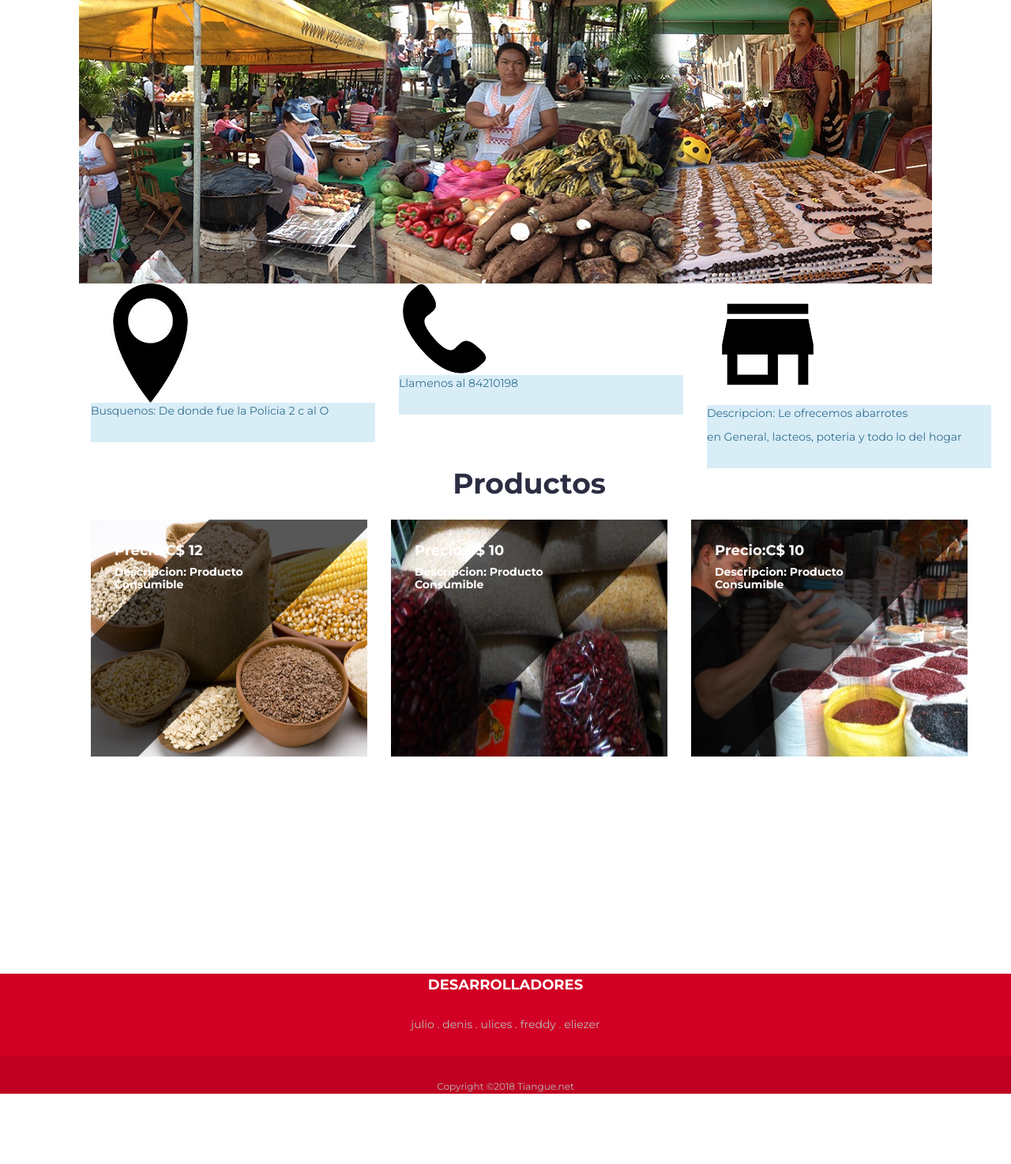
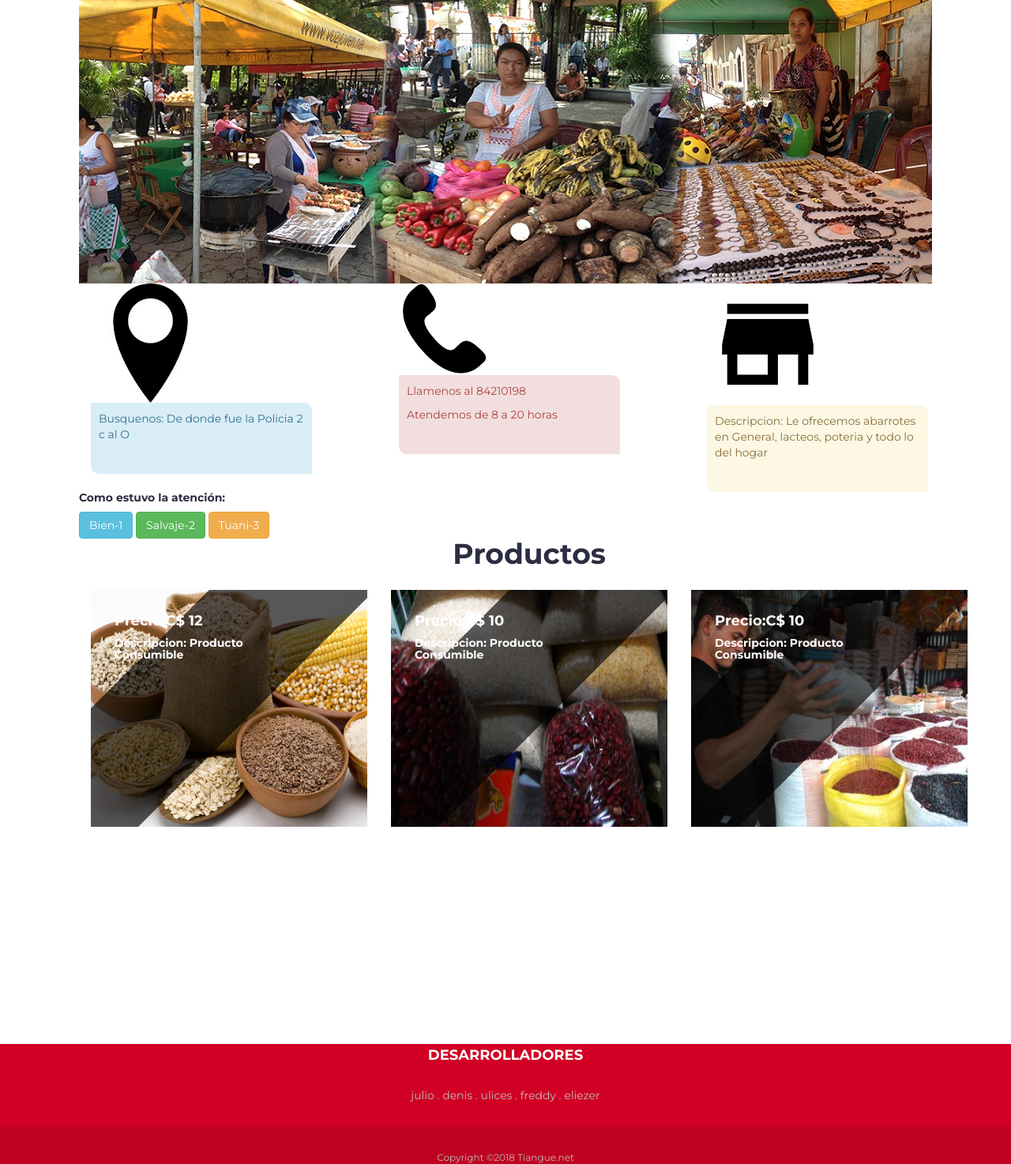
Before and after one commit to hackathon-nic-2018/Tiangue, a PHP site: page /tiangue/negocios in a window 1280 px wide. Shown: the part 166-1640 px from the top of the page at 79% size. Before the commit the page ends 1551 px from the top, so only its background shows below. Run offline with PHP 8.4, Linux system fonts and the light colour scheme.

Commit message:
Detalles Finales

```diff
--- a/views/negocios/index.phtml
+++ b/views/negocios/index.phtml
@@ -1,4 +1,10 @@
-
+<style>
+    .notin{
+        width: 280px;
+        padding: 10px;
+        border-radius: 0px 10px 0px 10px;
+    }
+</style>
 <!-- SECTION -->
 <div class="container">
     <div class="section col-md-6">
@@ -26,7 +32,7 @@
 
 
                             <span class="glyphicon glyphicon-location"></span>
-                            <div class="alert-info">
+                            <div class="alert-info notin">
                                 <p class="alert-info">Busquenos: De donde fue la Policia 2 c al O</p>
                                 <div class="d-flex justify-content-between align-items-center">
                                     <div class="btn-group">
@@ -40,8 +46,8 @@
                     <div class="col-md-4">
                         <div class="card mb-4 shadow-sm">
                             <img class="card-img-top" src="<?php echo $_layoutParams['ruta_img'];?>tel.png" alt="Card image cap">
-                            <div class="alert-info">
-                                <p class="alert-info">Llamenos al 84210198</p>
+                            <div class="alert-danger notin">
+                                <p class="">Llamenos al 84210198</p><p>Atendemos de 8 a 20 horas</p>
                                 <div class="d-flex justify-content-between align-items-center">
                                     <div class="btn-group">
 
@@ -54,8 +60,8 @@
                     <div class="col-md-4">
                         <div class="card mb-4 shadow-sm">
                             <img class="card-img-top" src="<?php echo $_layoutParams['ruta_img'];?>des.png" alt="Card image cap">
-                            <div class="alert-info">
-                                <p class="alert-info">Descripcion: Le ofrecemos abarrotes</p><p> en General, lacteos, poteria y todo lo del hogar</p>
+                            <div class="alert-warning notin">
+                                <p class="">Descripcion: Le ofrecemos abarrotes en General, lacteos, poteria y todo lo del hogar</p>
                                 <div class="d-flex justify-content-between align-items-center">
                                     <div class="btn-group">
 
@@ -70,7 +76,11 @@
             </div>
 
             <div class="container">
-                <di></di>
+                <div class="row">
+                  <h5>Como estuvo la atención:</h5>  <a href="#" class="btn btn-info">Bien-1</a>
+                    <a href="#" class="btn btn-success">Salvaje-2</a>
+                    <a href="#" class="btn btn-warning">Tuani-3</a>
+                </div>
             </div>
 
 
```
